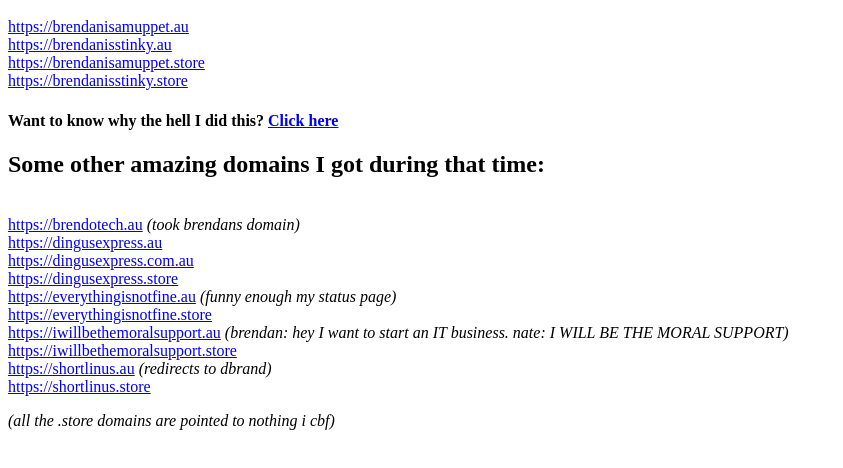
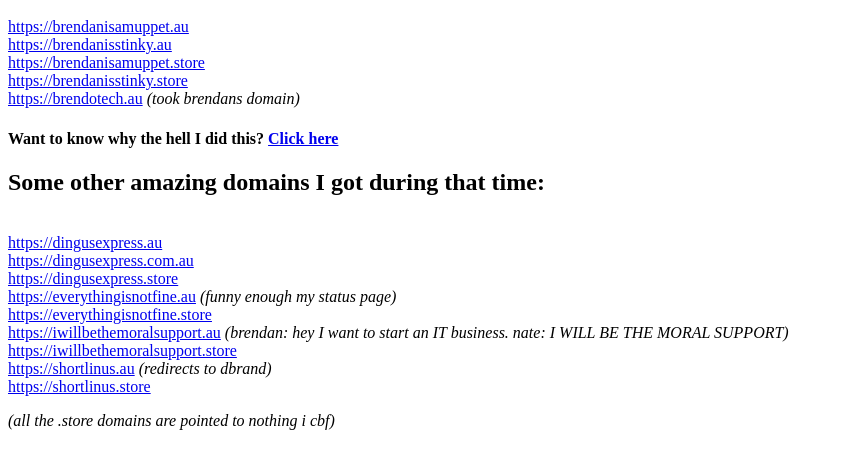
Before and after one commit to natejwaus/domainsigottoannoybrendan.au, a plain HTML site: page index.html in a window 1280 px wide. Shown: the part 48-516 px from the top of the page, without its empty margins (0-843 px from the left). Drawn offline with Linux system fonts and the light colour scheme.

Commit message:
Update index.html

```diff
--- a/index.html
+++ b/index.html
@@ -1,6 +1,6 @@
 <h1>Domains I have bought to annoy Brendan.</h1>
-<p><a href="https://brendanisamuppet.au">https://brendanisamuppet.au</a><br /><a href="https://brendanisstinky.au">https://brendanisstinky.au</a><br /><a href="https://brendanisamuppet.store">https://brendanisamuppet.store</a><br /><a href="https://brendanisstinky.store">https://brendanisstinky.store</a></p>
+<p><a href="https://brendanisamuppet.au">https://brendanisamuppet.au</a>&nbsp;<br /><a href="https://brendanisstinky.au">https://brendanisstinky.au</a>&nbsp;<br /><a href="https://brendanisamuppet.store">https://brendanisamuppet.store</a>&nbsp;<br /><a href="https://brendanisstinky.store">https://brendanisstinky.store</a><br /><a href="https://brendotech.au">https://brendotech.au</a> <em>(took brendans domain)</em></p>
 <h4>Want to know why the hell I did this? <a href="https://natew.au">Click here</a></h4>
 <h2>Some other amazing domains I got during that time:</h2>
-<p><br /><a href="https://brendotech.au">https://brendotech.au</a>&nbsp;<em>(took brendans domain)</em><br /><a href="https://dingusexpress.au">https://dingusexpress.au</a>&nbsp;<br /><a href="https://dingusexpress.com.au">https://dingusexpress.com.au</a>&nbsp;<br /><a href="https://dingusexpress.store">https://dingusexpress.store</a>&nbsp;<br /><a href="https://everythingisnotfine.au">https://everythingisnotfine.au</a>&nbsp;<em>(funny enough my status page)</em><br /><a href="https://everythingisnotfine.store">https://everythingisnotfine.store</a>&nbsp;<br /><a href="https://iwillbethemoralsupport.au">https://iwillbethemoralsupport.au</a>&nbsp;<em>(brendan: hey I want to start an IT business. nate: I WILL BE THE MORAL SUPPORT)</em><br /><a href="https://iwillbethemoralsupport.store">https://iwillbethemoralsupport.store</a>&nbsp;<br /><a href="https://shortlinus.au">https://shortlinus.au</a>&nbsp;<em>(redirects to dbrand)</em><br /><a href="https://shortlinus.store">https://shortlinus.store</a>&nbsp;</p>
+<p><br /><a href="https://dingusexpress.au">https://dingusexpress.au</a>&nbsp;<br /><a href="https://dingusexpress.com.au">https://dingusexpress.com.au</a>&nbsp;<br /><a href="https://dingusexpress.store">https://dingusexpress.store</a>&nbsp;<br /><a href="https://everythingisnotfine.au">https://everythingisnotfine.au</a>&nbsp;<em>(funny enough my status page)</em><br /><a href="https://everythingisnotfine.store">https://everythingisnotfine.store</a>&nbsp;<br /><a href="https://iwillbethemoralsupport.au">https://iwillbethemoralsupport.au</a>&nbsp;<em>(brendan: hey I want to start an IT business. nate: I WILL BE THE MORAL SUPPORT)</em><br /><a href="https://iwillbethemoralsupport.store">https://iwillbethemoralsupport.store</a>&nbsp;<br /><a href="https://shortlinus.au">https://shortlinus.au</a>&nbsp;<em>(redirects to dbrand)</em><br /><a href="https://shortlinus.store">https://shortlinus.store</a>&nbsp;</p>
 <p><em>(all the .store domains are pointed to nothing i cbf)</em></p>
```
